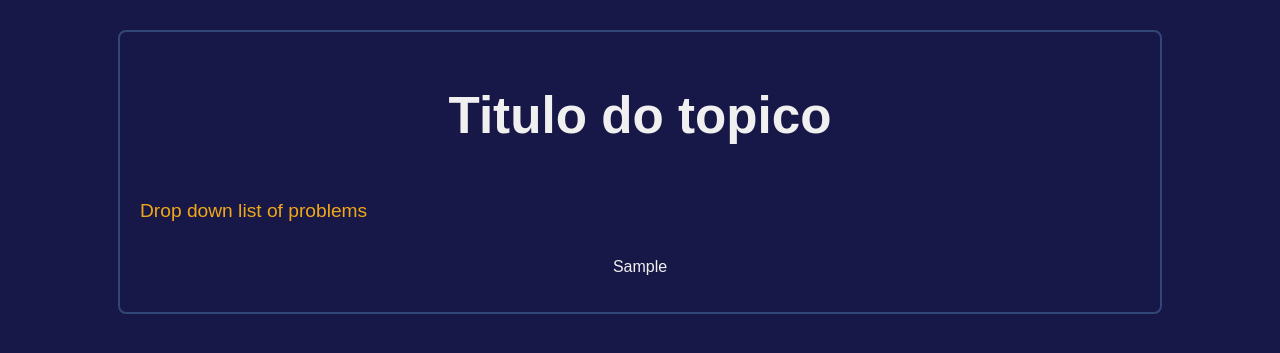
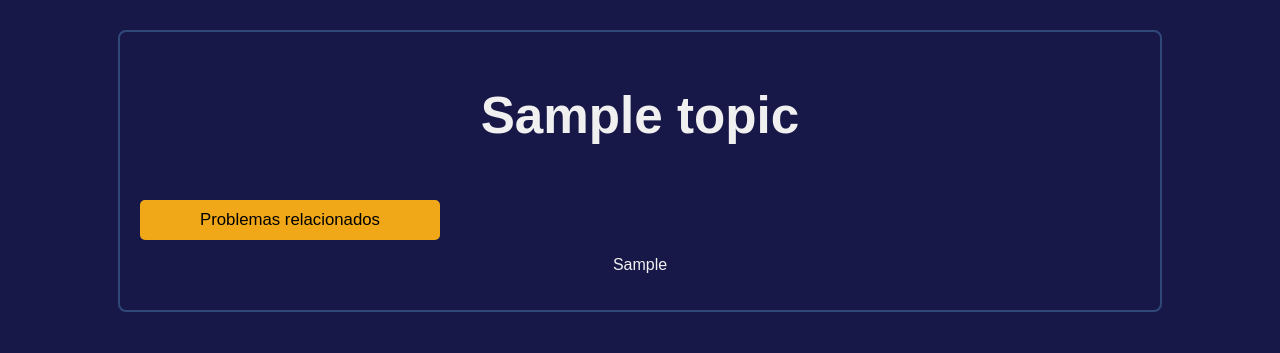
Before and after one commit to Arthur020104/Learning, a Django app: page /topic/1/ in a window 1280 px wide. Shown: the part 74-427 px from the top of the page. Run offline with Django 4.2, Linux system fonts and the light colour scheme; a user stored in the database is signed in; tables that the repository leaves empty hold one stand-in row (values such as "Sample post").

Commit message:
Listando problemas na pagina de topico

```diff
--- a/Learning/Apreender/static/Apreender/style.css
+++ b/Learning/Apreender/static/Apreender/style.css
@@ -419,9 +419,14 @@ option {
     font-size: 1.2em;
 }
 
-.question-topic {
+.question-topic  a{
     color: #7890a8;
 }
+.question-topic a:hover{
+    color: #f0a818;
+    text-decoration: underline;
+}
+
 
 .question-status {
     color: #f0a818;
@@ -474,3 +479,54 @@ a {
     cursor: pointer;
     transition: background-color 0.3s ease;
 }
+.dropdown {
+    position: relative;
+    display: inline-block;
+    width: 100%; /* Faz o botão preencher a largura disponível */
+}
+
+.dropdown-button {
+    padding: 10px 16px;
+    font-size: 1.05em;
+    border: none;
+    cursor: pointer;
+    text-align: center; /* Centraliza o texto */
+    width: 30%; /* Garante que o botão ocupe 100% da largura do container */
+}
+
+.dropdown-content {
+    display: none;
+    position: absolute;
+    background-color: #181848;
+    min-width: 30%; /* Faz o dropdown ter o mesmo tamanho do botão */
+    box-shadow: 0px 8px 16px rgba(0,0,0,0.2);
+    z-index: 1;
+    border: 1px solid #304878;
+}
+
+.dropdown-content  a {
+    color: #f0f0f0;
+    text-decoration: none;
+    display: block;
+    border-bottom: 1px solid #f0a818;
+    text-align: center; /* Centraliza o texto dos links */
+    transition: background-color 0.3s ease;
+    padding: 10px;
+    font-size: 1.05em;
+    cursor: pointer;
+}
+
+.dropdown-content a:hover {
+    background-color: #f0a818;
+    color: #000000;
+}
+
+.dropdown:hover .dropdown-content {
+    display: block;
+
+}
+
+.dropdown:hover .dropdown-button {
+    background-color: #5a6268;
+    border-radius: 1px;
+}
--- a/Learning/Apreender/templates/Apreender/topicView.html
+++ b/Learning/Apreender/templates/Apreender/topicView.html
@@ -1,15 +1,24 @@
 {% extends "Apreender/layout.html" %}
-{% block title %}Pagina do Exercicio{% endblock %}
+{% load static %}
+{% block title %}Página do Tópico{% endblock %}
 {% block body %}
+
     <div class="question-container">
         <div class="question-statement">
-            <h1>Titulo do topico</h1>
+            <h1>{{ topic.name }}</h1>
         </div>
 
+        <div class="dropdown">
+            <button class="dropdown-button">Problemas relacionados</button>
+            <div class="dropdown-content">
+                {% for problem in problems %}
+                    <a href="{% url 'problemId' problem.id %}">
+                        {{ problem.problemStatement|truncatechars:50 }}
+                    </a>
+                {% endfor %}
+            </div>
+        </div>
+            {{fullHtml|safe}}
+    </div>
 
-        <div class="question-info">
-            <span class="question-status">Drop down list of problems</span>
-        </div>
-        {{fullHtml|safe}}
-    </div>
 {% endblock %}
--- a/Learning/Apreender/views.py
+++ b/Learning/Apreender/views.py
@@ -265,6 +265,6 @@ def topicView(request, id):
         else:
             html = f"<p>{item.html}</p>"
             fullHtml += html
-
+    topicProblems = Problem.objects.filter(topic=topic)
     print(f"Complete HTML: {fullHtml}")
-    return render(request, 'Apreender/topicView.html', {'topic': topic, 'fullHtml': fullHtml})
+    return render(request, 'Apreender/topicView.html', {'topic': topic, 'fullHtml': fullHtml, 'problems': topicProblems})
```
